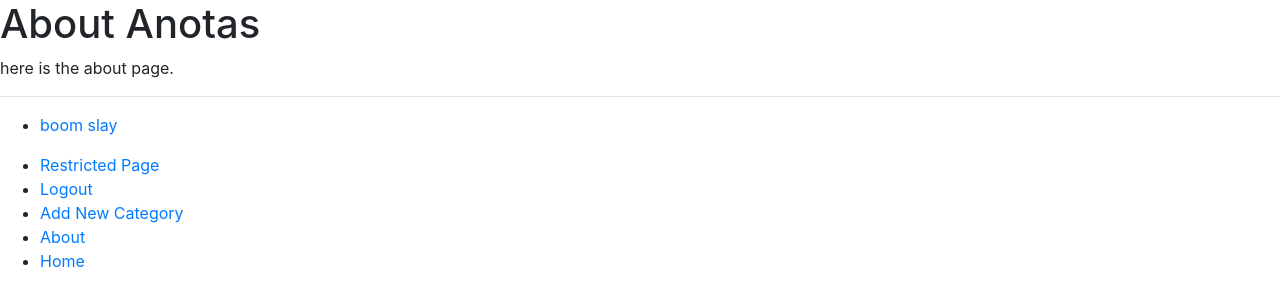
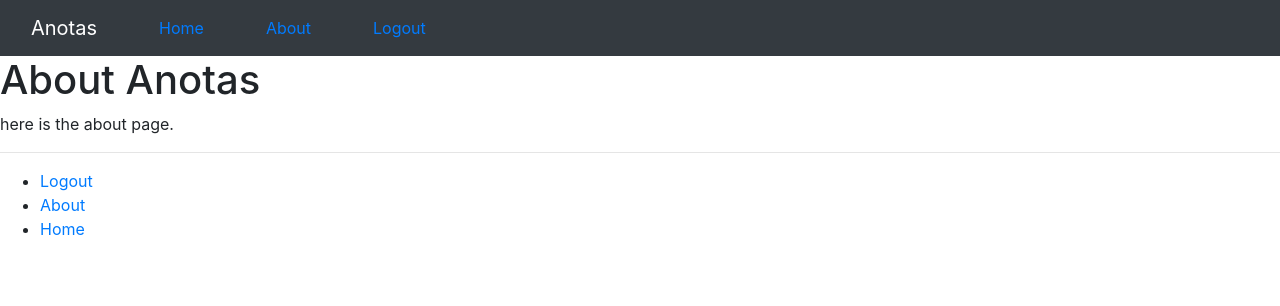
Before and after one commit to 04dhruvsr/Anotas, a Django app: page /anotas/about/ in a window 1280 px wide. Shown: the top 306 px of the page. Run offline with Django 3.2, Linux system fonts and the light colour scheme; a user stored in the database is signed in; data comes from the database, SQL or seed files in the repository; both versions use the stored data as it was after the commit; some libraries are stand-ins or nearby versions.

Commit message:
Basic Navbar added

```diff
--- a/anotas_project/anotas/views.py
+++ b/anotas_project/anotas/views.py
@@ -105,7 +105,7 @@ def user_login(request):
         if user:
             if user.is_active:
                 login(request, user)
-                return redirect(reverse('anotas:index'))
+                return redirect(reverse('anotas:home'))
             else:
                 return HttpResponse("Your anotas account is disabled.")
         else:
@@ -122,4 +122,4 @@ def restricted(request):
 @login_required
 def user_logout(request):
     logout(request)
-    return redirect(reverse('anotas:index'))
+    return redirect(reverse('anotas:home'))
--- a/anotas_project/templates/anotas/base.html
+++ b/anotas_project/templates/anotas/base.html
@@ -1,11 +1,12 @@
 <!DOCTYPE html>
 {% load static %}
 {% load anotas_template_tags %}
-<link rel="stylesheet" href="{% static 'css/bootstrap.min.css' %}">
-<script src="{% static 'js/bootstrap.bundle.min.js' %}"></script>
+
 
 <html>
     <head>
+        <link rel="stylesheet" href="{% static 'css/bootstrap.min.css' %}">
+        <script src="{% static 'js/bootstrap.bundle.min.js' %}"></script>
         <title>
             Anotas -
             {% block title_block %}
@@ -16,8 +17,51 @@
                 {% endif %}
             {% endblock %}
         </title>
+        <style>
+            .navbar .nav-link {
+                padding: 0.5rem 1rem; /* Adjust the padding as needed */
+            }
+        </style>
     </head>
     <body>
+        <nav class="navbar navbar-expand-lg navbar-dark bg-dark">
+            <div class="container-fluid">
+                <div class="row align-items-center">
+                    <div class="col">
+                        <a class="navbar-brand" href="#">Anotas</a>
+                    </div>
+                    <div class="col-auto">
+                        <div class="row">
+                            <div class="col">
+                                <a class="nav-link" href="{% url 'anotas:home' %}">Home</a>
+                            </div>
+                            <div class="col">
+                                <a class="nav-link" href="{% url 'anotas:about' %}">About</a>
+                            </div>
+                            {% if user.is_authenticated %}
+                            <div class="col">
+                                <a class="nav-link" href="{% url 'anotas:logout' %}">Logout</a>
+                            </div>
+                            {% else %}
+                            <div class="col">
+                                <a class="nav-link" href="{% url 'anotas:register' %}">Sign Up</a>
+                            </div>
+                            <div class="col">
+                                <a class="nav-link" href="{% url 'anotas:login' %}">Login</a>
+                            </div>
+                            {% endif %}
+                        </div>
+                    </div>
+                </div>
+            </div>
+        </nav>
+
+
+
+
+
+
+
         <div>
             {% block body_block %}
             {% endblock %}
@@ -25,16 +69,11 @@
         <hr />
         <div>
             {% block sidebar_block %}
-            {% get_category_list %}
             {% endblock %}
             </div>
-        <div>
-        </div>
         <ul>
             {% if user.is_authenticated %}
-                <li><a href="{% url 'anotas:restricted' %}">Restricted Page</a></li>
                 <li><a href="{% url 'anotas:logout' %}">Logout</a></li>
-                <li><a href="{% url 'anotas:add_category' %}">Add New Category</a></li>
             {% else %}
                 <li><a href="{% url 'anotas:register' %}">Sign Up</a></li>
                 <li><a href="{% url 'anotas:login' %}">Login</a></li>
```
Also changed, not shown: anotas_project/db.sqlite3.
